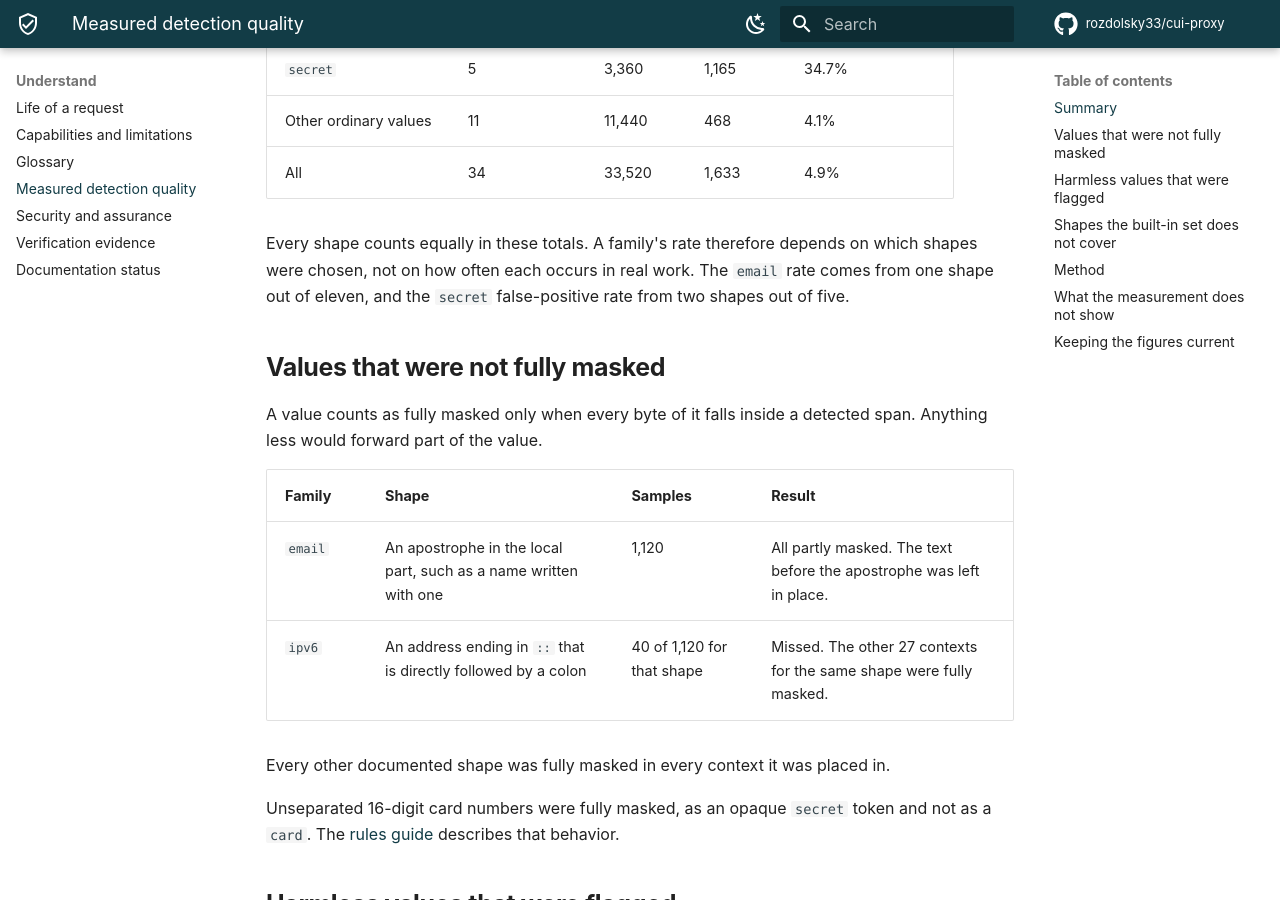
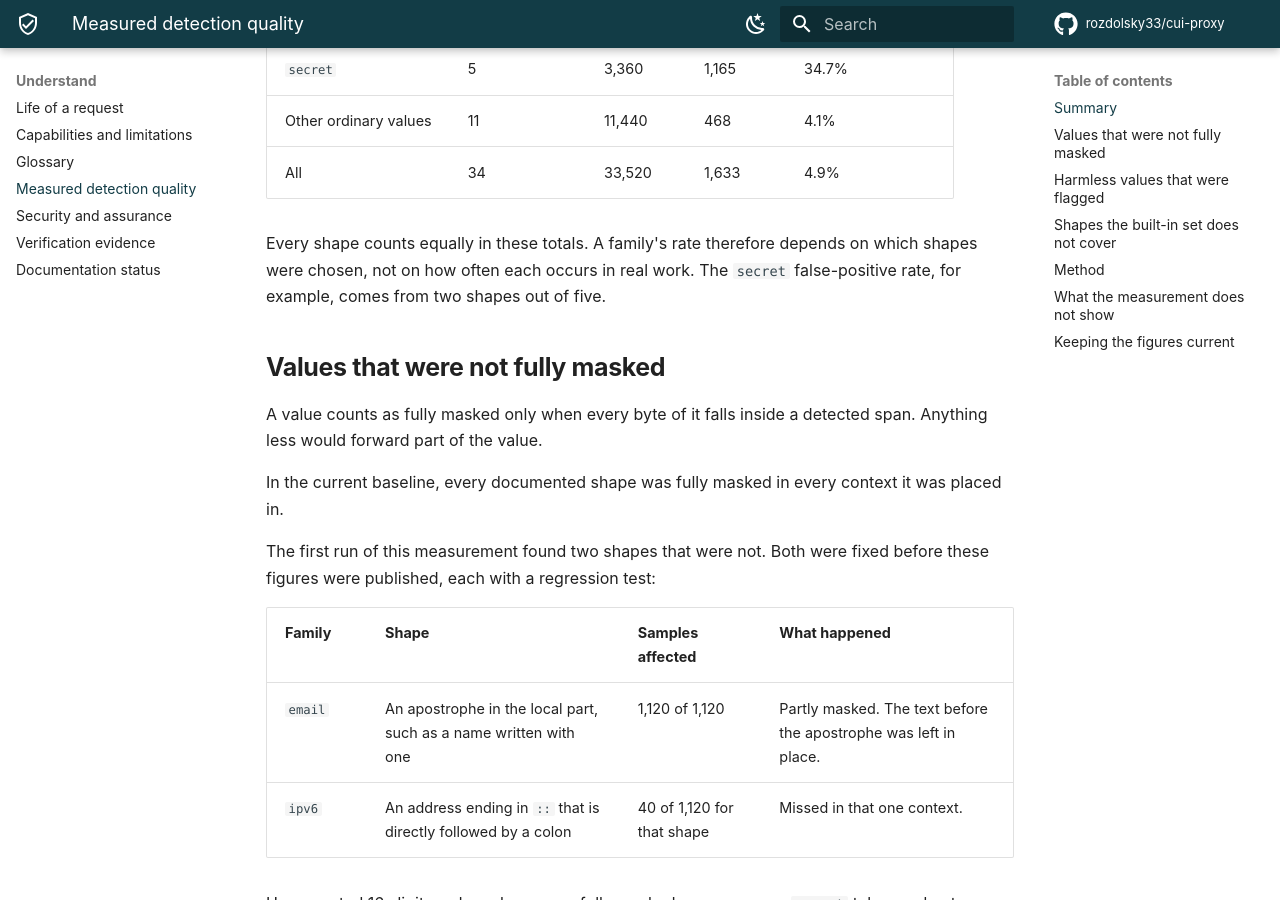
Before and after one commit to rozdolsky33/cui-proxy, an MkDocs documentation site: the page built from docs/detection-quality.md, in a window 1280 px wide and 900 px high, scrolled down 1405 px. Built offline with MkDocs 1.6.1 and Material for MkDocs 9.7.7, drawn with Linux system fonts in a browser that asks for light colours; comment, search, counter and statistics services are not loaded; the version menu is left out; some of the changed text lies outside the part shown.

Commit message:
docs(detecteval): update baseline and figures after the detector fixes
Both shapes that the first run found partly masked or missed are fixed in
#67. Every documented shape is now fully masked in every context; the
false-positive figures are unchanged.

Co-Authored-By: Claude Fable 5.2 <noreply@anthropic.com>

```diff
--- a/docs/detection-quality.md
+++ b/docs/detection-quality.md
@@ -39,20 +39,24 @@ Measured on the detectors at the commit that last changed
 
 Every shape counts equally in these totals. A family's rate therefore
 depends on which shapes were chosen, not on how often each occurs in real
-work. The `email` rate comes from one shape out of eleven, and the `secret`
-false-positive rate from two shapes out of five.
+work. The `secret` false-positive rate, for example, comes from two shapes
+out of five.
 
 ## Values that were not fully masked
 
 A value counts as fully masked only when every byte of it falls inside a
 detected span. Anything less would forward part of the value.
 
-| Family | Shape | Samples | Result |
+In the current baseline, every documented shape was fully masked in every
+context it was placed in.
+
+The first run of this measurement found two shapes that were not. Both were
+fixed before these figures were published, each with a regression test:
+
+| Family | Shape | Samples affected | What happened |
 |---|---|---|---|
-| `email` | An apostrophe in the local part, such as a name written with one | 1,120 | All partly masked. The text before the apostrophe was left in place. |
-| `ipv6` | An address ending in `::` that is directly followed by a colon | 40 of 1,120 for that shape | Missed. The other 27 contexts for the same shape were fully masked. |
-
-Every other documented shape was fully masked in every context it was placed in.
+| `email` | An apostrophe in the local part, such as a name written with one | 1,120 of 1,120 | Partly masked. The text before the apostrophe was left in place. |
+| `ipv6` | An address ending in `::` that is directly followed by a colon | 40 of 1,120 for that shape | Missed in that one context. |
 
 Unseparated 16-digit card numbers were fully masked, as an opaque `secret`
 token and not as a `card`. The [rules guide](rules.md#the-built-in-bundle)
```
Also changed, not shown: other parts of docs/detection-quality.md (+3 -3 lines), ROADMAP.md (+2 -1 lines), 2 other files.
